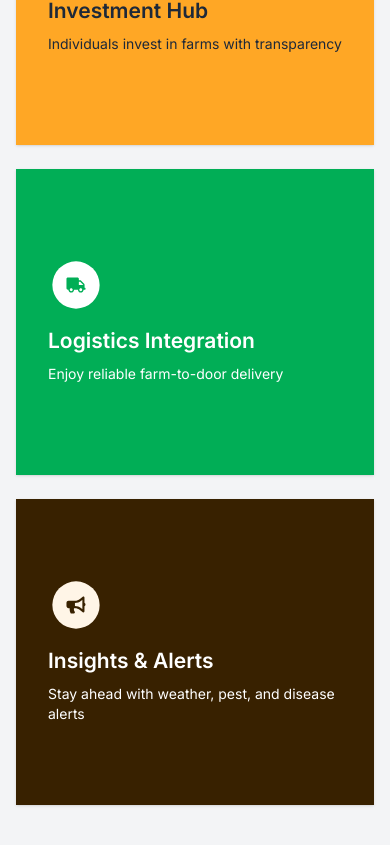
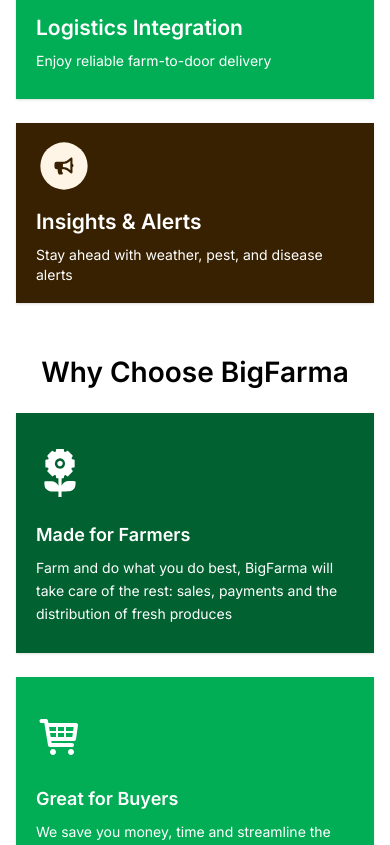
Before and after one commit to Ng-Harry/BigFarma_Frontend, a React (Vite) app: page / in a window 390 px wide. Shown: the part 2299-3144 px from the top of the page. Built offline with nearby package versions, Linux system fonts and the light colour scheme.

Commit message:
height fix on cards mobile view and tab view fix

```diff
--- a/src/components/landing-page-sections/HowItWorksSection.jsx
+++ b/src/components/landing-page-sections/HowItWorksSection.jsx
@@ -12,10 +12,10 @@
 
   return (
     <div
-      className={`${textColor} border-0 h-[306px] shadow-sm`}
+      className={`${textColor} border-0 h-[180px] md:h-[306px] shadow-sm`}
       style={{ backgroundColor: getBgColorStyle(bgColor) }}
     >
-      <div className="p-8 h-full flex flex-col justify-center">
+      <div className="p-5 md:p-8 h-full flex flex-col justify-center">
         <div className={`items-center justify-center mb-4 pl-1`}>
           <img src={image} alt={title} className="w-12 h-12" />
         </div>
@@ -64,9 +64,9 @@
 
 export default function HowItWorksSection() {
   return (
-    <section className="py-16 px-4 md:px-8 lg:px-16 bg-gray-100">
+    <section className="pt-16 px-4 md:px-8 lg:px-16">
       <div className="max-w-7xl mx-auto">
-        <h2 className="text-3xl md:text-5xl font-semibold text-center mb-6 lg:mb-12">How BigFarma Works</h2>
+        <h2 className="text-[28px] md:text-5xl font-semibold text-center mb-5 lg:mb-8">How BigFarma Works</h2>
         <div className="grid md:grid-cols-2 gap-6">
           {workItems.map((item, index) => (
             <WorkCard
--- a/src/components/landing-page-sections/WhyChooseSection.jsx
+++ b/src/components/landing-page-sections/WhyChooseSection.jsx
@@ -17,10 +17,10 @@
 
     return (
       <div
-        className={`${textColor} border-0 h-[400px] shadow-sm`}
+        className={`${textColor} border-0 h-[240px] md:h-[400px] shadow-sm`}
         style={{ backgroundColor: getBgColorStyle(bgColor) }}
       >
-        <div className="p-8 h-full flex flex-col mt-12">
+        <div className="p-5 md:p-8 h-full flex flex-col mt-4 md:mt-12">
           <div className="items-center justify-center mb-6">
             <img src={image} alt={title} className="w-12 h-12" />
           </div>
@@ -58,11 +58,11 @@
 
   export default function WhyChooseSection() {
     return (
-      <section className="py-16 px-4 md:px-8 lg:px-16 bg-white">
+      <section className="py-4 mt-8 md:py-16 px-4 md:px-8 lg:px-16 bg-white">
         <div className="max-w-7xl mx-auto">
-          <h2 className="text-3xl md:text-5xl font-semibold text-center mb-6 lg:mb-12">Why Choose BigFarma</h2>
+          <h2 className="text-[28px] md:text-5xl font-semibold text-center mb-5 lg:mb-8">Why Choose BigFarma</h2>
 
-          <div className="grid md:grid-cols-3 gap-6 mb-12">
+          <div className="grid lg:grid-cols-3 gap-6 mb-4 md:mb-8">
             {featureItems.map((item, index) => (
               <FeatureCard
                 key={index}
```
